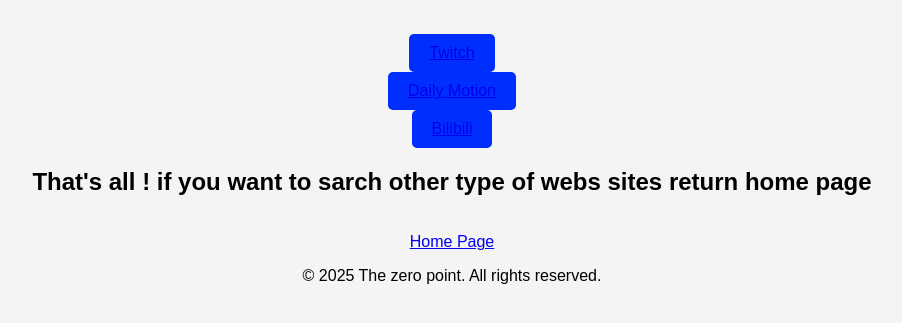
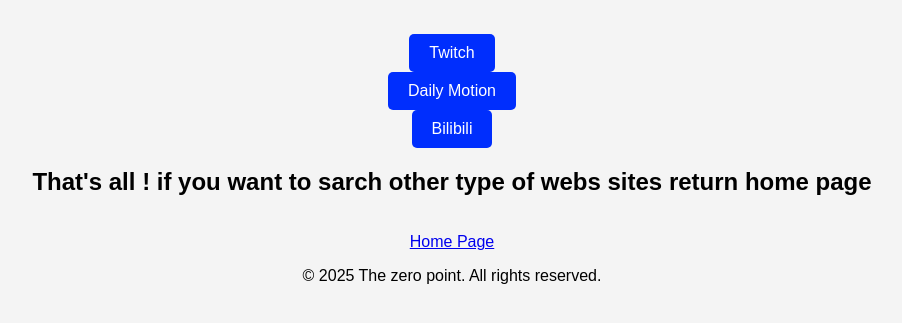
Before and after one commit to MisterTNT55/The-Zero-Point, a plain HTML site: page Streamings.Networks.html in a window 1280 px wide. Shown: the part 105-428 px from the top of the page, without its empty margins (188-1090 px from the left). Drawn offline with Linux system fonts and the light colour scheme.

Commit message:
Enhance link visibility with inline styles
Added inline styles to links for better visibility.

```diff
--- a/Streamings.Networks.html
+++ b/Streamings.Networks.html
@@ -10,11 +10,11 @@
     <body>
         <h1>The Zero Point</h1>
         <h3>If you  are searching for a <strong>Streamings Networks</strong>, you have</h3><br>
-        <div class="jsp"><a href="https://www.twitch.tv">Twitch</a></div>
+        <div class="jsp"><a href="https://www.twitch.tv" style="text-decoration: none; color: white;">Twitch</a></div>
         <br>
-        <div class="jsp"><a href="https://www.dailymotion.com">Daily Motion</a></div>
+        <div class="jsp"><a href="https://www.dailymotion.com" style="text-decoration: none; color: white;">Daily Motion</a></div>
         <br>
-        <div class="jsp"><a href="https://www.bilibili.tv">Bilibili</a></div>
+        <div class="jsp"><a href="https://www.bilibili.tv" style="text-decoration: none; color: white;">Bilibili</a></div>
         <br>
         <h2>That's all ! if you want to sarch other type of webs sites return home page</h2><br>
         <nav>
@@ -25,4 +25,5 @@
             <p>&copy; 2025 The zero point. All rights reserved.</p>
         </footer>
     </body>
+
 </html>
```
